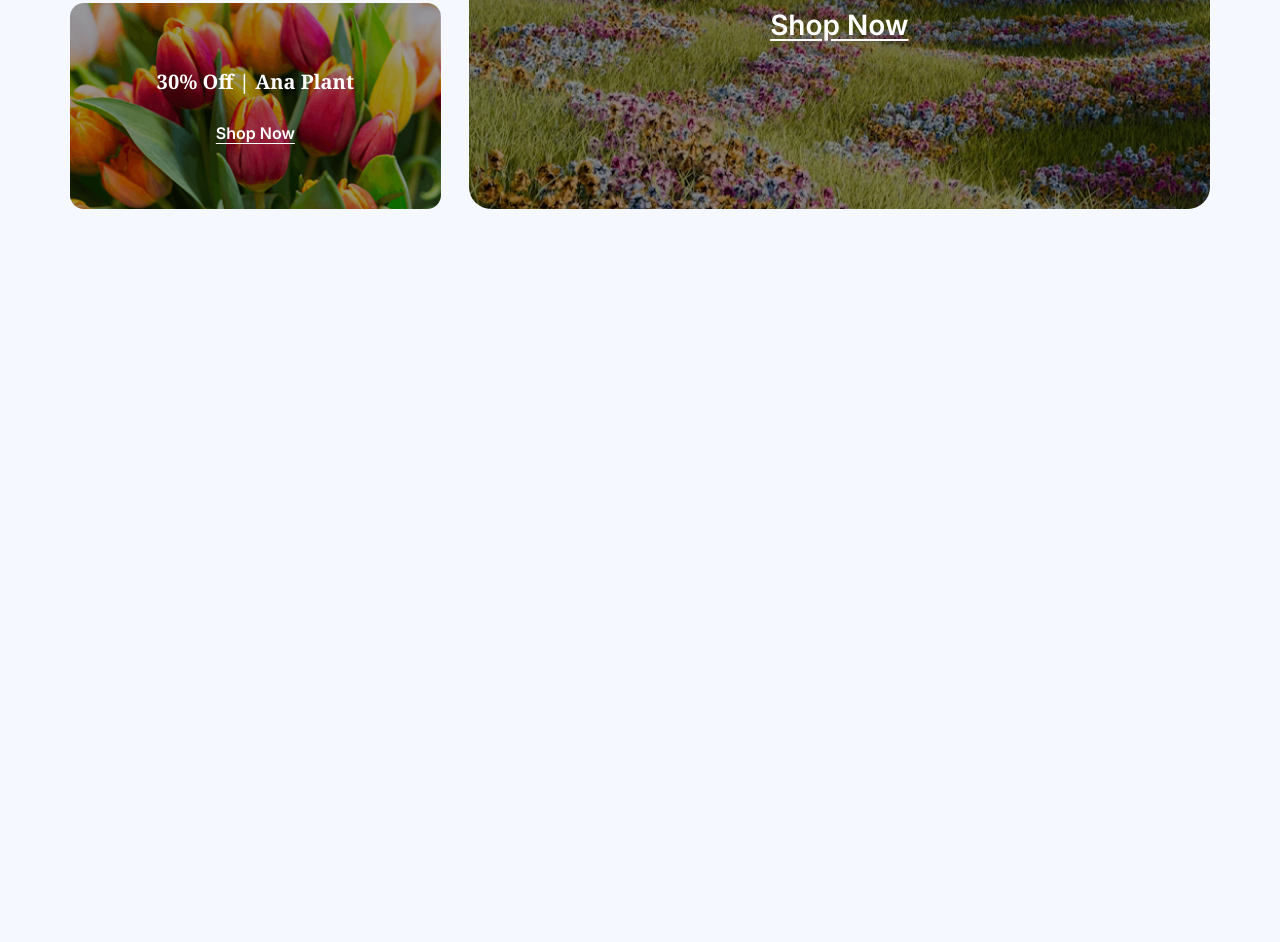
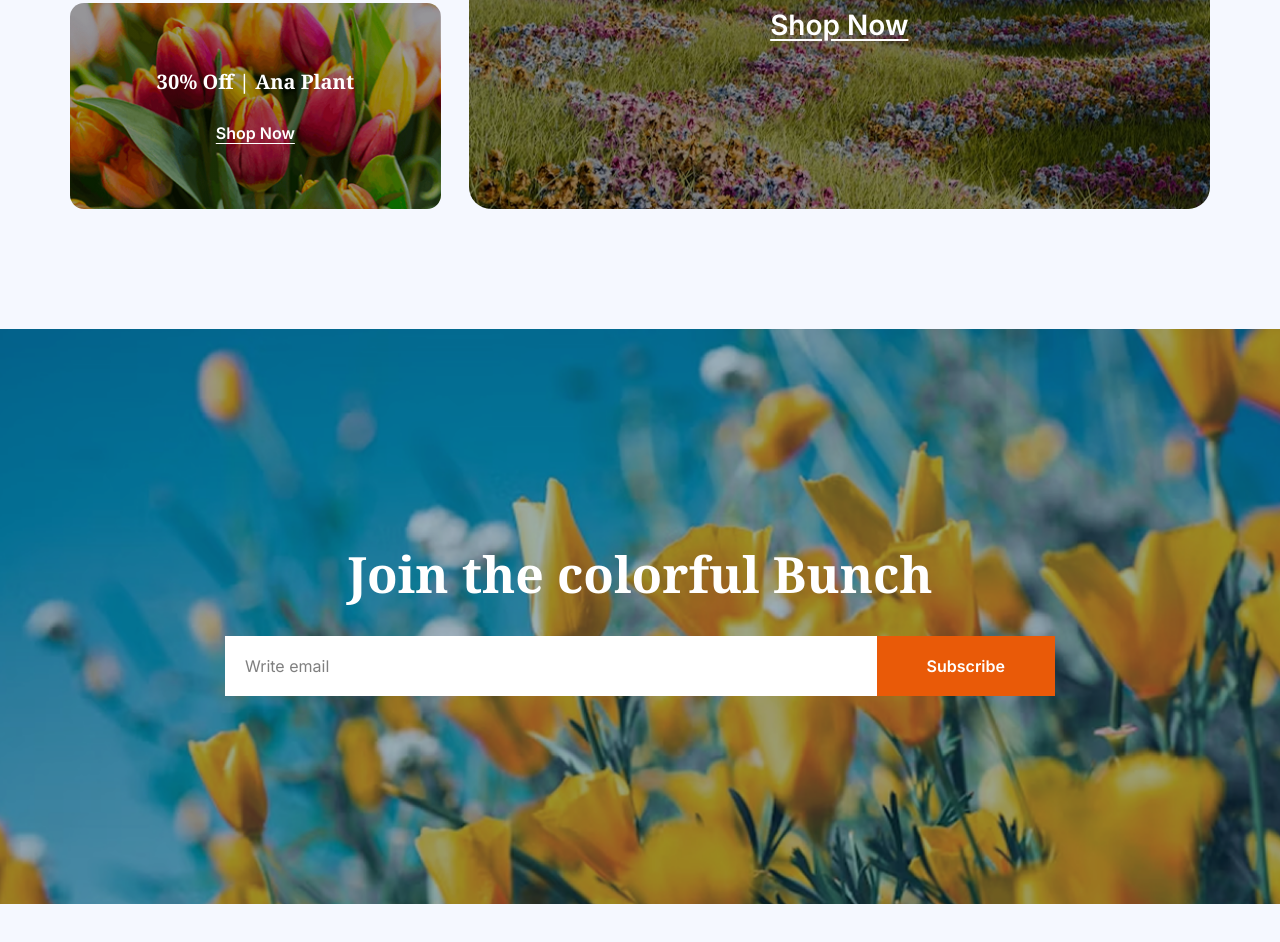
Before and after one commit to AsifAlishishir/RESPONSIVE_FLOWERS, a plain HTML site: page index.html in a window 1280 px wide. Shown: the part 3454-4396 px from the top of the page. Before the commit the page ends 3783 px from the top, so only its background shows below. Drawn offline with nearby package versions, Linux system fonts and the light colour scheme.

Commit message:
join section done

```diff
--- a/index.html
+++ b/index.html
@@ -60,9 +60,9 @@
         </div>
       </div>
     </header>
-    <main class="max-w-[1140px] mx-auto">
+    <main class="">
       <!-- Plant Section -->
-      <section class="mb-11 md:mb-[210px] mx-4 xl:mx-0">
+      <section class="mb-11 md:mb-[210px] mx-4 xl:mx-auto max-w-[1140px]">
         <h2
           class="text-center noto text-[24px] md:text-[50px] font-bold text-[#000000] mb-4"
         >
@@ -228,7 +228,7 @@
 
       <!-- Badge Section -->
       <section
-        class="flex flex-col lg:flex-row items-center gap-5 md:gap-[60px] mb-[120px] mx-4 xl:mx-0"
+        class="flex flex-col lg:flex-row items-center gap-5 md:gap-[60px] mb-[120px] mx-4 xl:mx-auto max-w-[1140px]"
       >
         <!-- Badge Image -->
         <div class="relative w-full lg:w-1/2">
@@ -271,7 +271,7 @@
       </section>
 
       <!-- Deals Section -->
-      <section class="mb-10 md:mb-[120px] mx-4 xl:mx-0">
+      <section class="mb-10 md:mb-[120px] mx-4 xl:mx-auto max-w-[1140px]">
         <h2
           class="text-center noto text-[24px] md:text-[50px] font-bold text-[#000000] mb-4"
         >
@@ -332,6 +332,31 @@
           </div>
         </div>
       </section>
+
+      <!-- Join Section -->
+      <section class="mb-28">
+        <div
+          class="bg-[url('./assets/news-letter-bg.png')] bg-no-repeat bg-center bg-cover py-20 md:py-52 text-center"
+        >
+          <h2 class="noto text-[20px] md:text-[50px] font-bold mb-6 text-white">
+            Join the colorful Bunch
+          </h2>
+          <div class="flex justify-center max-w-[830px] lg:mx-auto mx-7">
+            <input
+              class="px-5 bg-white py-[18px] inter block w-full"
+              type="email"
+              name=""
+              id=""
+              placeholder="Write email"
+            />
+            <button
+              class="bg-[#E95A08] text-white py-[18px] px-[12px] md:px-[50px] inter font-semibold"
+            >
+              Subscribe
+            </button>
+          </div>
+        </div>
+      </section>
     </main>
     <footer></footer>
   </body>
```
